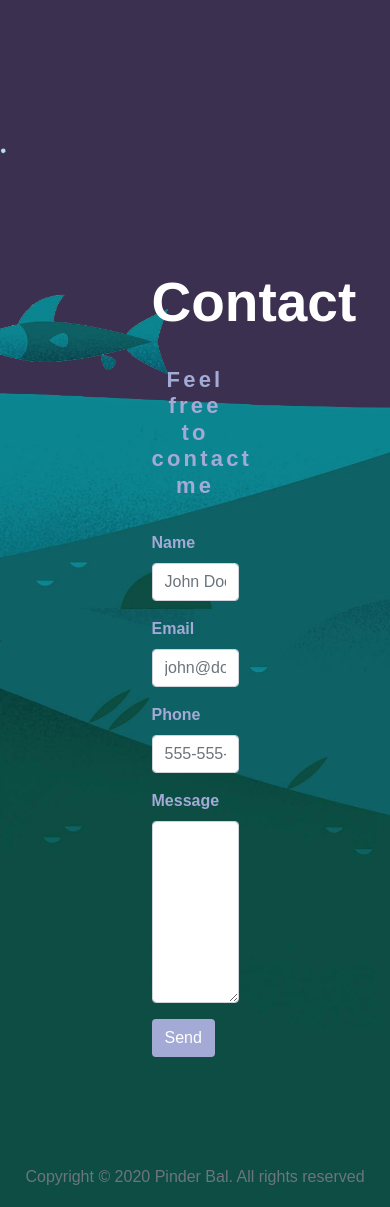
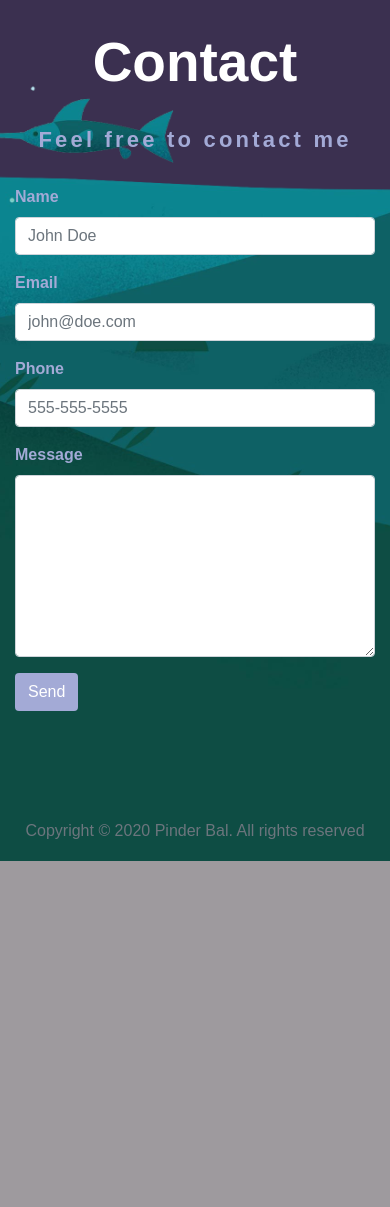
Before and after one commit to pinderbal/portfolio, a PHP site: page / in a window 390 px wide. Shown: the part 3640-4847 px from the top of the page. After the commit the page ends 4501 px from the top, so only its background shows below. Run offline with PHP 8.4, Linux system fonts and the light colour scheme; some libraries are stand-ins or nearby versions.

Commit message:
Added responsive mobile layout

```diff
--- a/css/main.css
+++ b/css/main.css
@@ -27,6 +85,7 @@
 html{
 	/*font-family: 'Montserrat', sans-serif;*/
 	scroll-behavior: smooth;
+	overflow-x:hidden;
 }
 
 body {
@@ -215,13 +274,13 @@
 
 .section {
 	font-weight:bold;
-	padding-top: 10rem;
+	padding-top: 5rem;
 	/*color: #16bac5;*/
 	color: white;
 }
 
 #skills .section {
-	margin-bottom: 17rem;
+	margin-bottom: 12rem;
 }
 
 #html5 {
@@ -269,9 +328,9 @@
 	padding:0;
 }
 
-.contact-container {
+/*.contact-container {
 	width: 30%;
-}
+}*/
 
 
 
--- a/index.html
+++ b/index.html
@@ -2,10 +2,12 @@
 <html>
 	<head>
 		<meta charset="UTF-8">
+		<meta content="width=device-width, initial-scale=1" name="viewport" />
 		<title>Portfolio</title>
 		<link rel="stylesheet" href="https://stackpath.bootstrapcdn.com/bootstrap/4.5.2/css/bootstrap.min.css" integrity="sha384-JcKb8q3iqJ61gNV9KGb8thSsNjpSL0n8PARn9HuZOnIxN0hoP+VmmDGMN5t9UJ0Z" crossorigin="anonymous">
 		<link rel="stylesheet" href="https://use.fontawesome.com/releases/v5.13.0/css/all.css">
 		<link rel="stylesheet" href="css/main.css">
+		<script src="https://unpkg.com/scrollreveal@4.0.0/dist/scrollreveal.min.js"></script>
 	</head>
 	<body>
 		<header>
@@ -56,17 +58,17 @@
 				<div class="section">
 					<div class="heading">
 						<div class="text-center">
-				         <h1 class="skills-title">What Do I Use ?</h1>
+						<div class="row">
+							<div class="col">
+								<h1 class="skills-title">What Do I Use?</h1>
+							</div>
+						</div>
+				        <div class="row">
+							<div class="col">
 				         		<h5 class="skills-description">I have experience with the following tools & technologies:</h5>
+				         	</div>
+						</div>
 					         <p>
-					         	<!-- <img class="skill-img" data-toggle="tooltip" data-placement="bottom" title="HTML5" src="https://img.icons8.com/ios-filled/58/000000/html-5.png"/>
-					       		<img class="skill-img" data-toggle="tooltip" data-placement="bottom" title="CSS3" src="https://img.icons8.com/ios-filled/70/000000/css3.png"/>
-					         	<img class="skill-img" data-toggle="tooltip" data-placement="bottom" title="JavaScript" src="https://img.icons8.com/ios-filled/62/000000/javascript.png"/>
-					         	<img class="skill-img" data-toggle="tooltip" data-placement="bottom" title="PHP" src="https://img.icons8.com/ios/65/000000/php-logo.png"/>
-					         	<img class="skill-img" data-toggle="tooltip" data-placement="bottom" title="MySQL" src="https://img.icons8.com/ios-filled/70/000000/mysql-logo.png"/>
-					         	<img class="skill-img" data-toggle="tooltip" data-placement="bottom" title="Bootstrap" src="https://img.icons8.com/windows/70/000000/bootstrap.png"/>
-					         	<img class="skill-img" data-toggle="tooltip" data-placement="bottom" title="Git" src="https://img.icons8.com/ios-filled/65/000000/git.png"/>
-					         	<img class="skill-img" data-toggle="tooltip" data-placement="bottom" title="Photoshop" src="https://img.icons8.com/metro/55/000000/adobe-photoshop.png"/> -->
 					         	<img id="html5" data-toggle="tooltip" data-placement="bottom" title="HTML5" src="img/html5.png">
 					       		<img id="css3" data-toggle="tooltip" data-placement="bottom" title="CSS3" src="img/css3.png"/>
 					         	<img id="javascript" data-toggle="tooltip" data-placement="bottom" title="JavaScript" src="img/javascript.png"/>
@@ -178,7 +180,7 @@
 			</container> -->
 			<div class="container">
 			         <div class="row">
-			         	<div class="col-sm-12 col-md-6 col-lg-4">
+			         	<div class="col-sm-12 col-md-12 col-lg-4">
 			         		<div class="project-item" >
 			         			<img src="https://www.calliaweb.co.uk/wp-content/uploads/2015/10/600x400.jpg">
 			         			<div class="project-content">
@@ -191,7 +193,7 @@
 			         			</div>
 			         		</div>
 			         	</div>
-			         	<div class="col-sm-12 col-md-6 col-lg-4">
+			         	<div class="col-sm-12 col-md-12 col-lg-4">
 			         		<div class="project-item">
 			         			<img src="https://www.calliaweb.co.uk/wp-content/uploads/2015/10/600x400.jpg">
 			         			<div class="project-content">
@@ -204,7 +206,7 @@
 			         			</div>
 			         		</div>
 			         	</div>
-			         	<div class="col-sm-12 col-md-6 col-lg-4">
+			         	<div class="col-sm-12 col-md-12 col-lg-4">
 			         		<div class="project-item" >
 			         			<img src="https://www.calliaweb.co.uk/wp-content/uploads/2015/10/600x400.jpg">
 			         			<div class="project-content">
@@ -217,7 +219,7 @@
 			         			</div>
 			         		</div>
 			         	</div>
-			         	<div class="col-sm-12 col-md-6 col-lg-4">
+			         	<div class="col-sm-12 col-md-12 col-lg-4">
 			         		<div class="project-item" >
 			         			<img src="https://www.calliaweb.co.uk/wp-content/uploads/2015/10/600x400.jpg">
 			         			<div class="project-content">
@@ -230,7 +232,7 @@
 			         			</div>
 			         		</div>
 			         	</div>
-			         	<div class="col-sm-12 col-md-6 col-lg-4">
+			         	<div class="col-sm-12 col-md-12 col-lg-4">
 			         		<div class="project-item" >
 			         			<img src="https://www.calliaweb.co.uk/wp-content/uploads/2015/10/600x400.jpg">
 			         			<div class="project-content">
@@ -243,7 +245,7 @@
 			         			</div>
 			         		</div>
 			         	</div>
-			         	<div class="col-sm-12 col-md-6 col-lg-4">
+			         	<div class="col-sm-12 col-md-12 col-lg-4">
 			         		<div class="project-item" >
 			         			<img src="https://www.calliaweb.co.uk/wp-content/uploads/2015/10/600x400.jpg">
 			         			<div class="project-content">
@@ -267,12 +269,8 @@
 				<div class="section container contact-container">
 					<div class="text-center">
 						<div class="heading">
-							<h1 class="contact_title">
-								Contact
-							</h1>
-							<h5 class="contact_description">
-								Feel free to contact me
-							</h5>
+							<h1 class="contact-title">Contact</h1>
+							<h5 class="contact-description">Feel free to contact me</h5>
 						</div>
 					</div>
 
@@ -313,8 +311,8 @@
 				<span class="text-muted">Copyright © 2020 Pinder Bal. All rights reserved</span>
 			</div>
 		</footer>
-		<script src="js/snowstorm.js"></script>
-		<script src="https://unpkg.com/scrollreveal"></script>
+		<!-- <script src="https://unpkg.com/scrollreveal"></script> -->
+		<!-- <script src="js/snowstorm.js"></script> -->
 		<script src="js/main.js"></script>
 		<script src="https://code.jquery.com/jquery-3.3.1.slim.min.js" integrity="sha384-q8i/X+965DzO0rT7abK41JStQIAqVgRVzpbzo5smXKp4YfRvH+8abtTE1Pi6jizo" crossorigin="anonymous"></script>
 		<script src="https://cdnjs.cloudflare.com/ajax/libs/popper.js/1.14.7/umd/popper.min.js" integrity="sha384-UO2eT0CpHqdSJQ6hJty5KVphtPhzWj9WO1clHTMGa3JDZwrnQq4sF86dIHNDz0W1" crossorigin="anonymous"></script>
--- a/js/main.js
+++ b/js/main.js
@@ -1,14 +1,12 @@
-const sr = ScrollReveal({
+window.sr = ScrollReveal({
     origin: 'top',
     distance: '100px',
     duration: 2000,
-    reset: true
+    reset: false,
+    mobile: false
 });
 
 sr.reveal('.jumbo-info',{});
-// sr.reveal('.avatar',{delay: 200});
-// sr.reveal('.display-4',{delay: 400});
-// sr.reveal('.display-test',{delay: 400});
 
 sr.reveal('.skills-title',{});
 sr.reveal('.skills-description',{delay: 200});
@@ -18,9 +16,9 @@
 sr.reveal('.projects-description',{delay: 200});
 sr.reveal('.project-item',{ interval: 100});
 
+sr.reveal('.contact-title',{});
+sr.reveal('.contact-description',{delay: 200});
 
-sr.reveal('.contact_title',{});
-sr.reveal('.contact_description',{delay: 200});
 sr.reveal('.form-row',{ interval: 200});
 sr.reveal('.form-group', {interval: 200});
 sr.reveal('.form-btn',{delay: 200});
```
Also changed, not shown: other parts of css/main.css (+60 -2 lines). Lines whose indentation alone changed are shown as unchanged.
